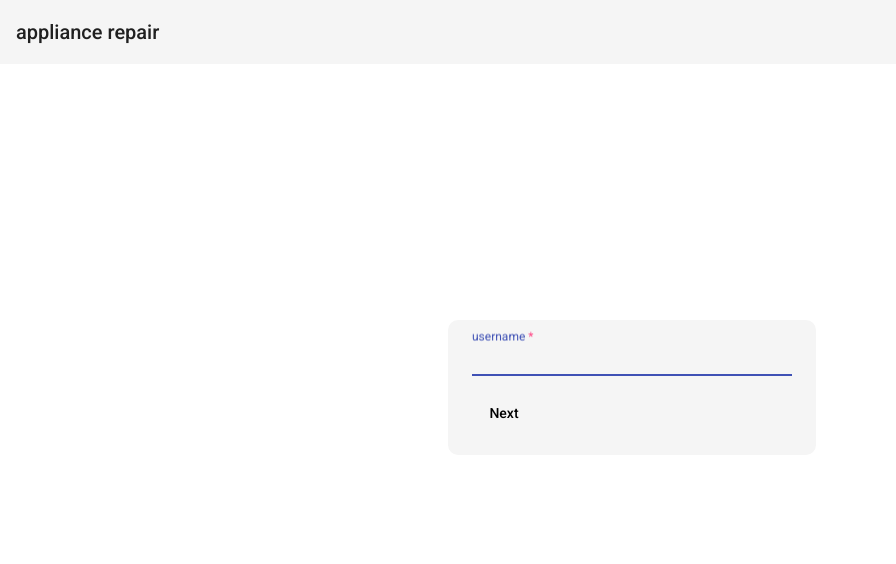
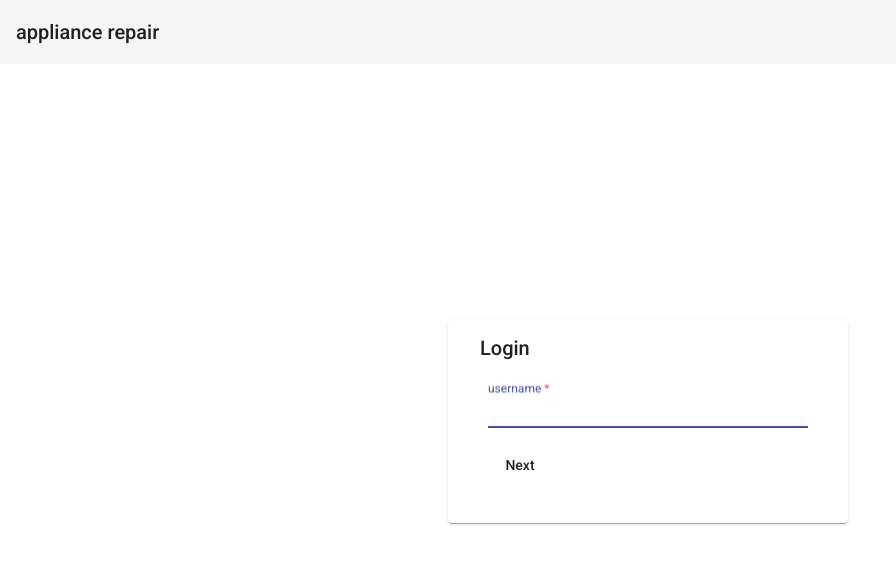
Before and after one commit to halcyoff/appliance-repair, an Angular app in the folder repair-app/: page /login in a window 1280 px wide. Shown: the top 564 px of the page, without its empty margins (0-896 px from the left). Built offline with nearby package versions, Linux system fonts and the light colour scheme; no server answers.

Commit message:
put login controls into a card

```diff
--- a/repair-app/src/app/app.module.ts
+++ b/repair-app/src/app/app.module.ts
@@ -1,5 +1,6 @@
+import { MatButtonModule } from '@angular/material/button';
+import { MatCardModule } from '@angular/material/card';
 import { MatInputModule } from '@angular/material/input';
-import { MatButtonModule } from '@angular/material/button';
 import { MatStepperModule } from '@angular/material/stepper';
 import { MatToolbarModule } from '@angular/material/toolbar';
 
@@ -35,6 +36,7 @@
 
 const materialModules = [
   MatButtonModule,
+  MatCardModule,
   MatInputModule,
   MatStepperModule,
   MatToolbarModule
--- a/repair-app/src/app/components/login/login.component.html
+++ b/repair-app/src/app/components/login/login.component.html
@@ -1,4 +1,8 @@
 <div appControl class="login" (enterKeyPressed)="submitOnEnter(stepper)" [handleEnterPress]="true">
+  <mat-card>
+    <mat-card-header>
+      <mat-card-title>Login</mat-card-title>
+    </mat-card-header>
     <mat-horizontal-stepper #stepper (selectionChange)="setFocusToField()" [linear]="true">
       <mat-step [stepControl]="usernameFormGroup">
         <form [formGroup]="usernameFormGroup">
@@ -24,4 +28,5 @@
         </div>
       </mat-step>
     </mat-horizontal-stepper>
+  </mat-card>
 </div>
--- a/repair-app/src/app/components/login/login.component.scss
+++ b/repair-app/src/app/components/login/login.component.scss
@@ -8,8 +8,6 @@
     }
 
     mat-horizontal-stepper {
-        background: #f5f5f5;
-        border-radius: 10px;
         width: 23em;
 
         ::ng-deep {
```
Lines whose indentation alone changed are shown as unchanged.
